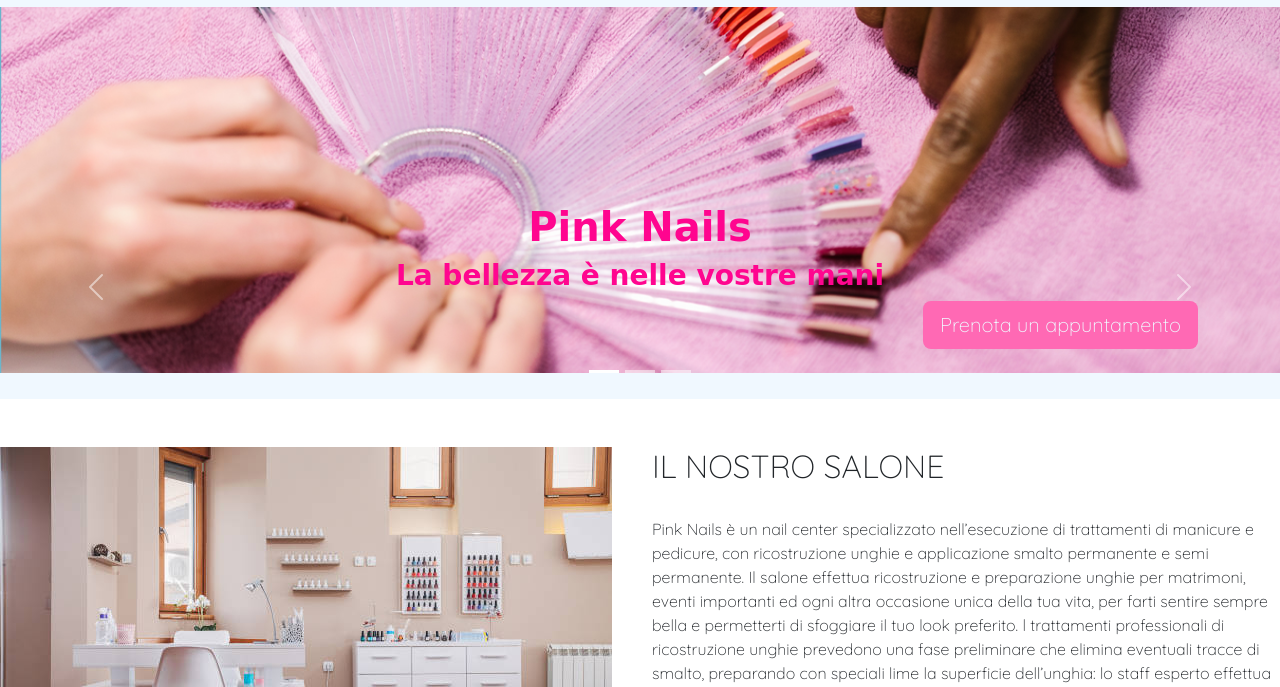
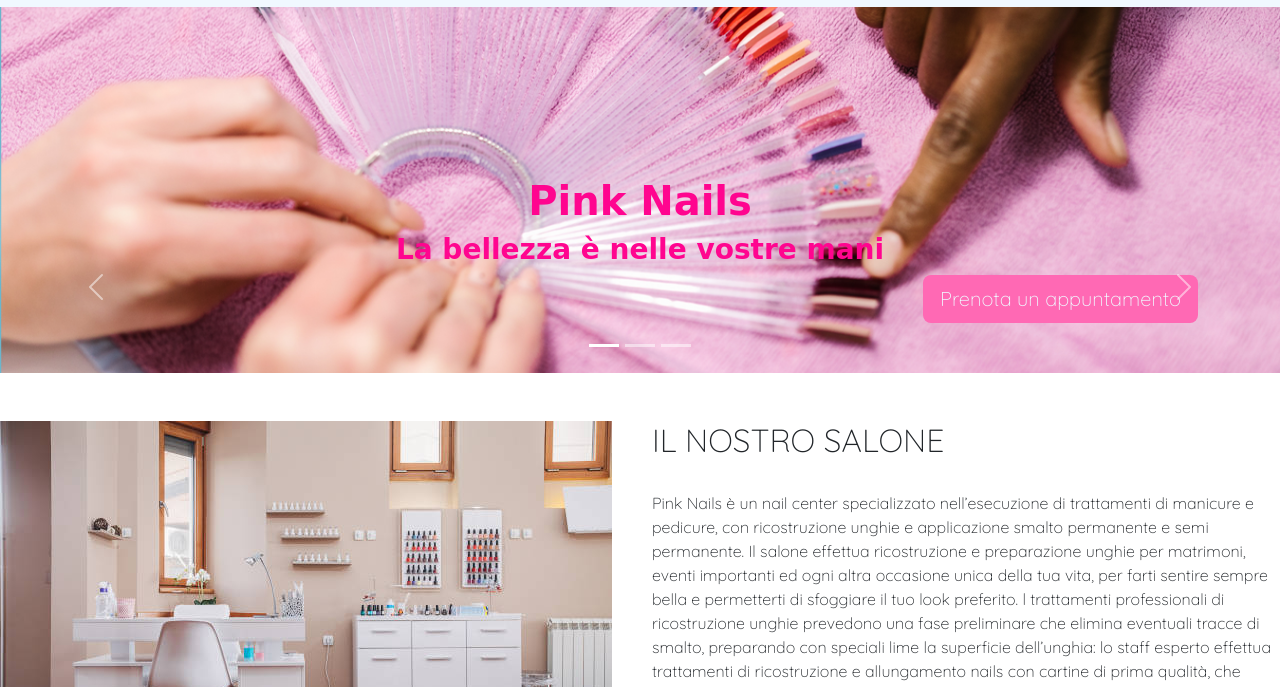
Before and after one commit to GiulianaDeriu/nails-page, a plain HTML site: page index.html in a window 1280 px wide. Shown: the part 113-800 px from the top of the page. Drawn offline with nearby package versions, Linux system fonts and the light colour scheme; a web font is replaced by a local one.

Commit message:
Update style.css

```diff
--- a/style.css
+++ b/style.css
@@ -12,7 +12,7 @@ html, body{
     margin: auto;
 }
 
-div.container-fluid {
+.container-fluid {
     padding: 1.5rem;
     margin: 0;
 }
@@ -55,14 +55,6 @@ img.logo {
     color:rgb(255, 5, 143);
     transform: scale(1.2);
   }
-
-.carousel-item {
-    height: 32rem;
-    background-color: aliceblue;
-    position: relative;
-    background-position: center;
-    background-size: cover;
-}
 
 .container{
     position: absolute;
```
